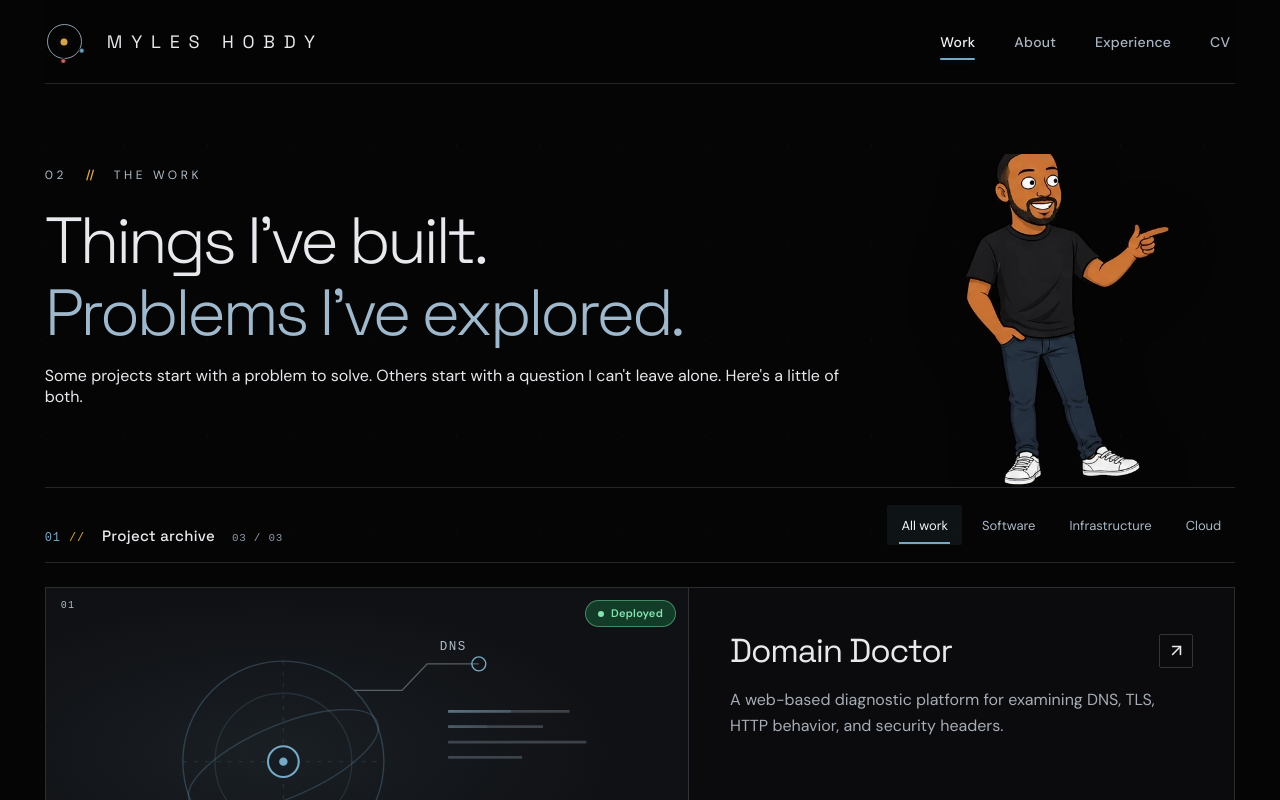
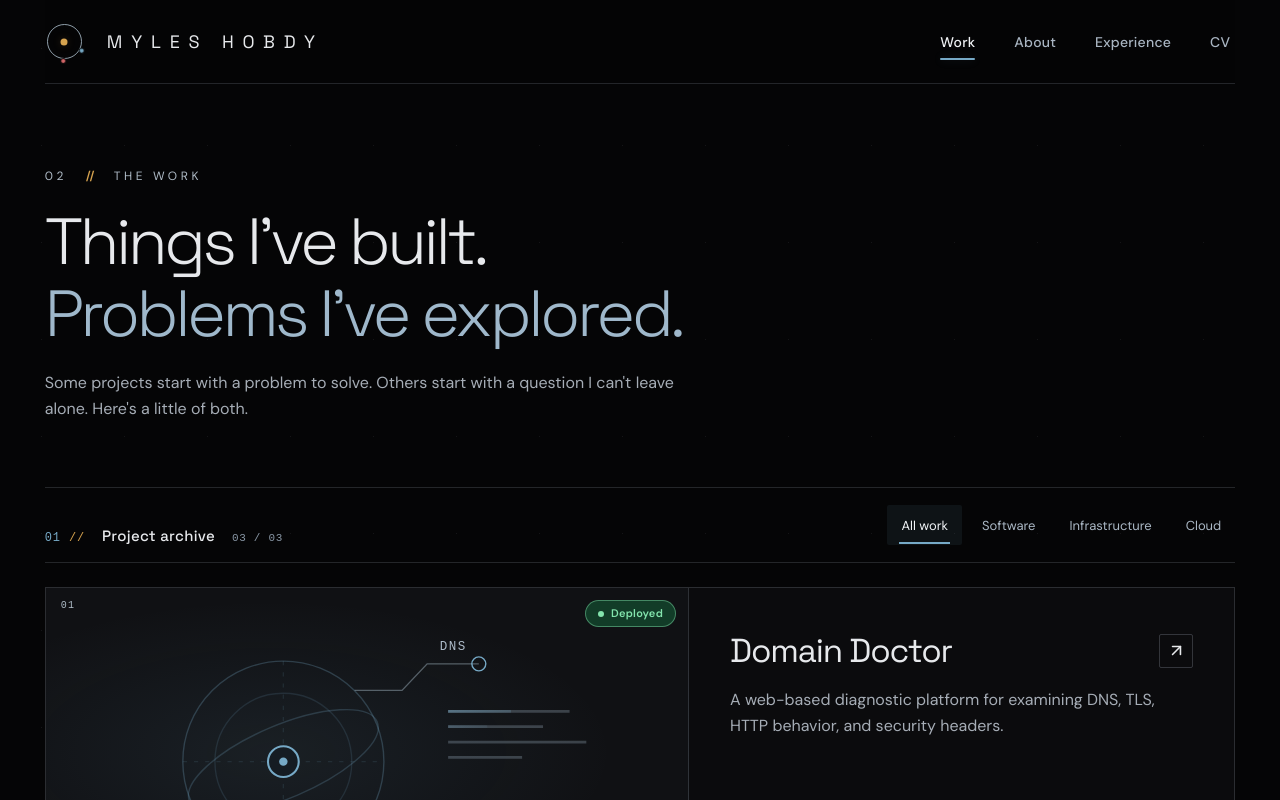
Before and after one commit to casual-loops/mylesh-portfolio, a Next.js app: page /work in a window 1280 px wide. Shown: the top 800 px of the page. Built offline with nearby package versions, Linux system fonts and the light colour scheme.

Commit message:
revert: remove cartoon avatar integration from app/work/page.tsx

```diff
--- a/app/work/page.tsx
+++ b/app/work/page.tsx
@@ -6,11 +6,10 @@ export const metadata = { title: 'Work' };
 export default function Work() {
   return (
     <div className="shell work-page">
-      <header className="work-intro avatar-header work-avatar-header">
+      <header className="work-intro">
         <p className="eyebrow work-kicker">02 <span className="eyebrow-divider">//</span> THE WORK</p>
         <h1>Things I've built.<br /><span>Problems I've explored.</span></h1>
         <p>Some projects start with a problem to solve. Others start with a question I can't leave alone. Here's a little of both.</p>
-        <img className="page-avatar page-avatar-work" src="/images/avatars/work-pointing.webp" alt="Cartoon illustration of Myles pointing toward the project gallery" width={335} height={552} />
       </header>
       <WorkGallery projects={projects} />
     </div>
```
